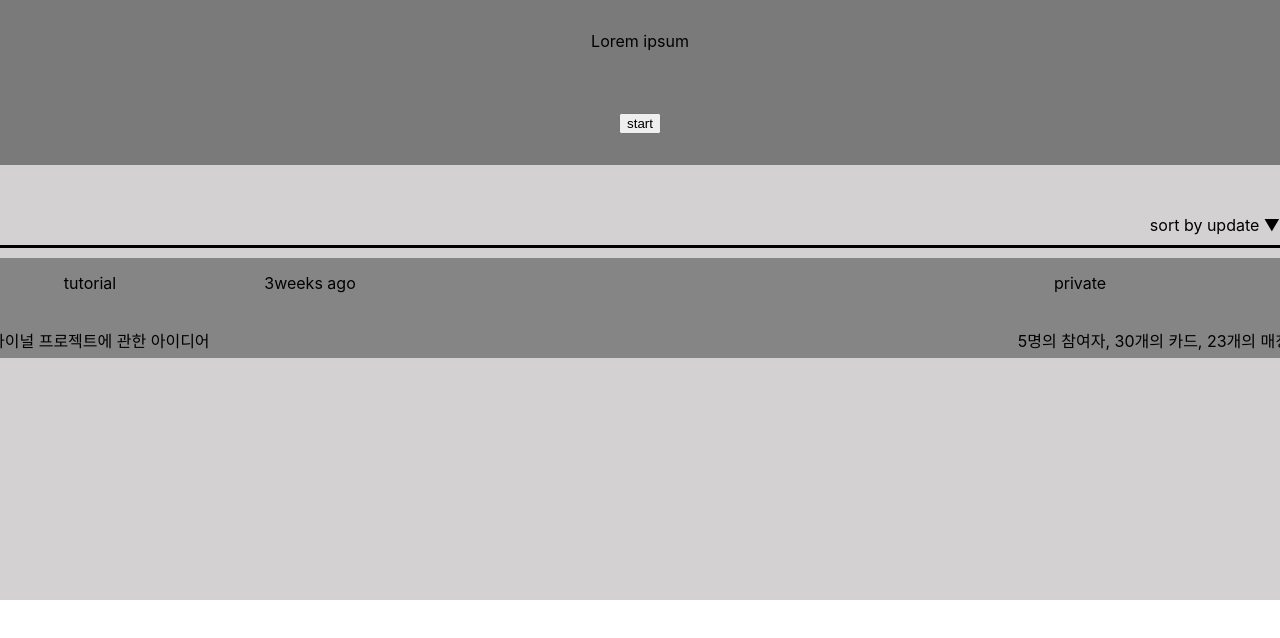
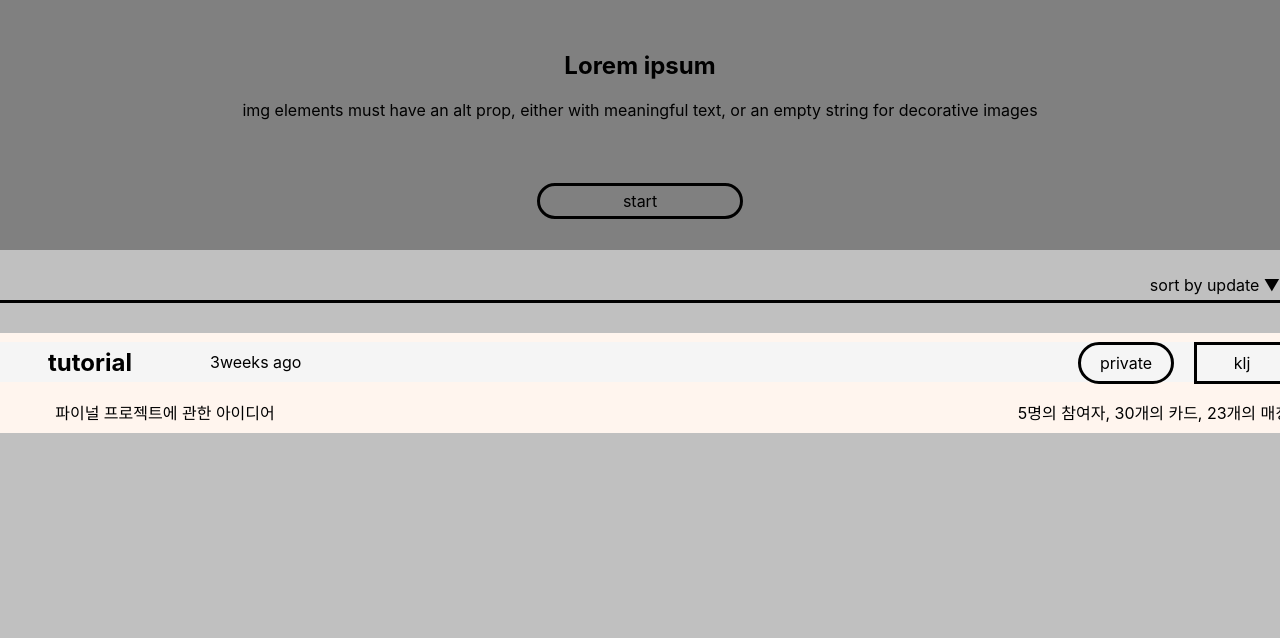
Before and after one commit to codestates/luca, a React (Create React App) app in the folder luca-client/: page / in a window 1280 px wide. Shown: the top 638 px of the page. Built offline with nearby package versions, Linux system fonts and the light colour scheme.

Commit message:
Refactor main and mypage css

```diff
--- a/luca-client/package.json
+++ b/luca-client/package.json
@@ -14,6 +14,7 @@
     "react-dom": "^17.0.2",
     "react-router-dom": "^6.2.1",
     "react-scripts": "5.0.0",
+    "styled-components": "^5.3.3",
     "web-vitals": "^2.1.4"
   },
   "scripts": {
--- a/luca-client/src/App.css
+++ b/luca-client/src/App.css
@@ -1,177 +1,3 @@
-
 .html {
-  font-size: 16px;
+    font-size: 16px;
 }
-
-/* mainpage */
-
-.body {
-  background-color: #d3d1d1;
-  height: 600px;
-  display: flex;
-  flex-direction: column;
-}
-
-.start-box {
-  background-color: #7a7a7a;
-  display: flex;
-  flex-direction: column;
-  text-align: center;
-  justify-content: space-around;
-  height: 250px;
-}
-
-.project-container {
-  display: flex;
-  flex-direction: column;
-  align-items: center;
-  height: 100%;
-  margin-top: 40px;
-}
-.project-container> sortbox {
-  width: 1280px;
-  border-bottom: solid;
-  padding: 10px;
-  display: flex;
-  justify-content: flex-end;
-}
-.project-container> projectbox {
-  /* background-color: red; */
-  margin-top: 10px;
-}
-
-/* projectcard */
-
-.project-card {
-  background-color: #858585;
-  display: flex;
-  flex-direction: column;
-  justify-content: space-between;
-  width: 1300px;
-  height: 100px;
-}
-
-.projectcard-head {
-  /* background-color: #979797; */
-  display: flex;
-  justify-content: space-between;
-  height: 40px;
-
-}
-.projectcard-head> div {
-  /* background-color: red; */
-  display: flex;
-  margin-top: 10px;
-}
-
-.projectcard-head topic {
-  /* background-color: aliceblue; */
-  width: 200px;
-  display: flex;
-  justify-content: center;
-  align-items: center;
-}
-
-.projectcard-head date {
-  /* background-color: aliceblue; */
-  width: 200px;
-  margin-left: 20px;
-  display: flex;
-  justify-content: center;
-  align-items: center;
-}
-
-.projectcard-head type {
-  /* background-color: aliceblue; */
-  width: 200px;
-  display: flex;
-  justify-content: center;
-  align-items: center;
-}
-
-.projectcard-head modifybox {
-  /* background-color: aliceblue; */
-  width: 90px;
-  margin-left: 20px;
-  display: flex;
-  justify-content: center;
-  align-items: center;
-}
-
-.projectcard-bottom {
-  /* background-color: #c7c5c5; */
-  display: flex;
-  justify-content: space-between;
-  height: 30px;
-}
-
-
-/* Mypage */
-
-.mypage-body {
-  /* width: 1300px; */
-  display: flex;
-  justify-content: center;
-  align-items: center;
-}
-
-.mypage-info {
-  background-color: #616060;
-  width: 1300px;
-  display: flex;
-  align-items: center;
-}
-
-.mypage-info> profileimg {
-  margin-left: 110px;
-}
-
-.mypage-info> userinfo {
-  display: flex;
-  justify-content: space-between;
-  flex-direction: column;
-  margin-left: 130px;
-  height: 8rem;
-}
-
-.mypage-info> userinfo> userprofile {
-  display: flex;
-  flex-direction: column;
-  justify-content: space-between;
-  height: 5rem;
-}
-
-.mypage-info> userinfo username {
-  font-size: 40px;
-}
-
-.mypage-info> userinfo> useremail {
-
-}
-
-.modifybutton {
-  width: 200px;
-}
-
-.pwbutton {
-  width: 200px;
-  margin-left: 20px;
-}
-
-.mypage-info decisionbutton {
-  display: flex;
-  flex-direction: column;
-}
-
-.mypage-info decisionbutton cancelbuttton {
-  width: 90px;
-}
-
-.mypage-info decisionbutton savebutton {
-  width: 90px;
-  margin-left: 20px;
-}
-
-.mypage-info decisionbutton withdrawal {
-  width: 200px;
-}
--- a/luca-client/src/components/projectcard.js
+++ b/luca-client/src/components/projectcard.js
@@ -1,35 +1,100 @@
+import styled from "styled-components";
 
+const ProjectcardBody = styled.div`
+    background-color: seashell;
+    display: flex;
+    text-align: center;
+    flex-direction: column;
+    justify-content: space-around;
+    height: 100px;
+    > projectcardhead {
+        background-color: #f5f5f5;
+        display: flex;
+        flex-direction: row;
+        justify-content: space-between;
+        align-items: center;
+        height: 40px;
+        > projectname {
+            display: flex;
+            justify-content: row;
+            align-items: center;
+            > h2 {
+                min-width: 200px;
+                width: auto;
+            }
+            > date {
+                margin-left: 20px;
+            }
+        }
+        > projectfunc {
+            display: flex;
+            text-align: center;
+            height: 100%;
+            > type {
+                border: solid;
+                height: 90%;
+                width: 90px;
+                display: flex;
+                align-items: center;
+                justify-content: center;
+                border-radius: 30px;
+            }
+            > modifybox {
+                border: solid;
+                height: 90%;
+                width: 90px;
+                margin-left: 20px;
+                display: flex;
+                align-items: center;
+                justify-content: center;
+            }
+        }
+    }
+    > projectcardbottom {
+        display: flex;
+        justify-content: space-between;
+        > desc {
+            min-width: 350px;
+            width: auto;
+        }
+        > projectinfo {
+            min-width: 350;
+            width: auto;
+        }
+    }
+`
 
 function Projectcard () {
     return (
-        <div className="project-card">
-            <div className="projectcard-head">
-                <div>
-                    <topic>
+        <ProjectcardBody>
+            <projectcardhead>
+                <projectname>
+                    <h2>
                         tutorial
-                    </topic>
+                    </h2>
                     <date>
                         3weeks ago
                     </date>
-                </div>
-                <div>
+                </projectname>
+                <projectfunc>
                     <type>
                         private
                     </type>
                     <modifybox>
                     <i class="fa-regular fa-pen-to-square"></i>
+                    klj
                     </modifybox>
-                </div>
-            </div>
-            <div className="projectcard-bottom">
+                </projectfunc>
+            </projectcardhead>
+            <projectcardbottom>
                 <desc>
                     파이널 프로젝트에 관한 아이디어
                 </desc>
                 <projectinfo>
                     5명의 참여자, 30개의 카드, 23개의 매칭
                 </projectinfo>
-            </div>
-        </div>
+            </projectcardbottom>
+        </ProjectcardBody>
     )
 }
 
--- a/luca-client/src/pages/main.js
+++ b/luca-client/src/pages/main.js
@@ -1,6 +1,63 @@
 import { FontAwesomeIcon } from "@fortawesome/react-fontawesome";
+import styled from "styled-components";
+import Projectcard from "../components/projectcard";
 
-import Projectcard from "../components/projectcard";
+const Maincomponent = styled.div`
+    background-color: #f5f5f5;
+    display: flex;
+    flex-direction: column;
+    align-items: center;
+    > startbox {
+        background-color: gray;
+        width: 100%;
+        height: 250px;
+        display: flex;
+        align-items: center;
+        flex-direction: column;
+        justify-content: space-around;
+        >startinfo {
+            display: flex;
+            align-items: center;
+            flex-direction: column;
+        }
+        >startbuttom {
+            border: solid;
+            border-radius: 20px;
+            width: 200px;
+            height: 30px;
+            display: flex;
+            align-items: center;
+            justify-content: center;
+        }
+    }
+    > projectcontainer {
+        background-color: silver;
+        height: 100vh;
+        width: 1300px;
+        display: flex;
+        flex-direction: column;
+    /* > projectcontainer> * {
+        width: 1300px;
+    } */
+        > sortbox {
+            /* background-color: red; */
+            width: 100%;
+            height: 30px;
+            border-bottom: solid;
+            margin-top: 20px;
+            display: flex;
+            justify-content: flex-end;
+            align-items: center;
+            > div {
+                margin-right: 10px;
+            }
+        }
+        > projectbox {
+            margin-top: 30px;
+        }
+    }
+`
+
 
 export function Mainpage () {
     return (
@@ -8,24 +65,27 @@ export function Mainpage () {
             <div>
                 {/* navbar */}
             </div>
-            <div className="body">
-                <div className="start-box">
-                    <div className="desc">
-                        Lorem ipsum
-                    </div>
-                    <div>
-                        <button className="start-button">start</button>
-                    </div>
-                </div>
-                <div className="project-container">
+            <Maincomponent>
+                <startbox>
+                    <startinfo>
+                        <h2>Lorem ipsum</h2>
+                        img elements must have an alt prop, either with meaningful text, or an empty string for decorative images
+                    </startinfo>
+                    <startbuttom>
+                        start
+                    </startbuttom>
+                </startbox>
+                <projectcontainer>
                     <sortbox>
-                        sort by update  ▼
+                        <div>
+                            sort by update  ▼
+                        </div>
                     </sortbox>
                     <projectbox>
                         <Projectcard />
                     </projectbox>
-                </div>
-            </div>
+                </projectcontainer>
+            </Maincomponent>
             <div className="footer">
             </div>
         </div>
--- a/luca-client/src/pages/mypage.js
+++ b/luca-client/src/pages/mypage.js
@@ -1,8 +1,70 @@
-
 import {useState} from 'react';
+import styled from 'styled-components';
 import { FontAwesomeIcon } from "@fortawesome/react-fontawesome";
 
 function Mypage () {
+
+    const Page = styled.div`
+        display: flex;
+        justify-content: center;
+    `
+    const MypageBody = styled.div`
+        background-color: seashell;
+        display: flex;
+        justify-content: center;
+        align-items: center;
+        width: 1300px;
+        > userinfo {
+            > userprofile {
+                display: flex;
+                flex-direction: column;
+            }
+            > div {
+                margin-top: 20px;
+                width: 420px;
+            }
+        }
+        > profileimg {
+            width: 300px;
+        }
+    `
+    const Userbutton = styled.div`
+        height: 30px;
+        display: flex;
+        justify-content: space-between;
+        > button {
+            width: 200px;
+        }
+    `
+    const Decisionbutton = styled.div`
+        display: flex;
+        flex-direction: column;
+        height: 100px;
+        justify-content: space-around;
+        > div {
+            width: 200px;
+            display: flex;
+            justify-content: space-between;
+            > cancelbuttton {
+                width: 90px;
+                display: flex;
+                justify-content: center;
+                border: solid;
+            }
+            > savebutton {
+                width: 90px;
+                display: flex;
+                justify-content: center;
+                border: solid;
+            }
+        }
+        > withdrawal {
+            width: 200px;
+            display: flex;
+            justify-content: center;
+            border: solid;
+        }
+    `
 
     const [isClicked, setIsClicked] = useState(true);
 
@@ -11,35 +73,35 @@ function Mypage () {
     }
 
     return (
-        <div onClick={handleClick}>
+        <Page onClick={handleClick}>
             <div>
                 {/* navbar */}
             </div>
-            <div className="mypage-body">
-                <div className="mypage-info">
+            <MypageBody>
                 <profileimg>
                     <img src='https://ww.namu.la/s/08c6a259933bf0159253cd7304180960a776791dcba49dba89d0e28648c20e544d87779113bcd874491d22a67d2cd4b9aab39683c3d27f90929872ef5b5ea10491d45a591ef332cbea92ba5ecd958221' />
                 </profileimg>
                 <userinfo>
                     <userprofile>
-                            <username>
+                        <h1>
                             Ian
-                            </username>
+                        </h1>
                         <ueremail>
                             ian58@gmail.com
                         </ueremail>
                     </userprofile>
+                    <div>
                         {
                         isClicked?
-                        <userbutton>
+                        <Userbutton>
                             <button className="modifybutton" onClick={handleClick}>
                                 회원정보 수정
                             </button>
                             <button className="pwbutton">
                                 비밀번호 변경
                             </button>
-                        </userbutton>:
-                        <decisionbutton>
+                        </Userbutton>:
+                        <Decisionbutton>
                             <div>
                                 <cancelbuttton>
                                     취소
@@ -51,15 +113,15 @@ function Mypage () {
                             <withdrawal>
                                 회원탈퇴
                             </withdrawal>
-                        </decisionbutton>
+                        </Decisionbutton>
                         }
+                    </div>
                 </userinfo>
-                </div>
-            </div>
+            </MypageBody>
             <div>
                 {/* footer */}
             </div>
-        </div>
+        </Page>
     )
 }
 
```
Also changed, not shown: 2 other files (tests, documents, lock files or other folders). Lines whose indentation alone changed are shown as unchanged.
